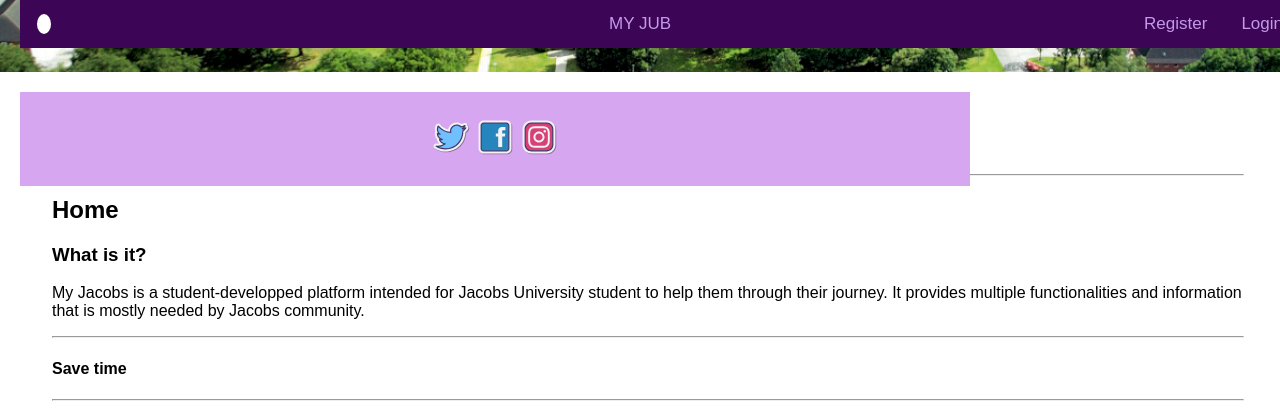
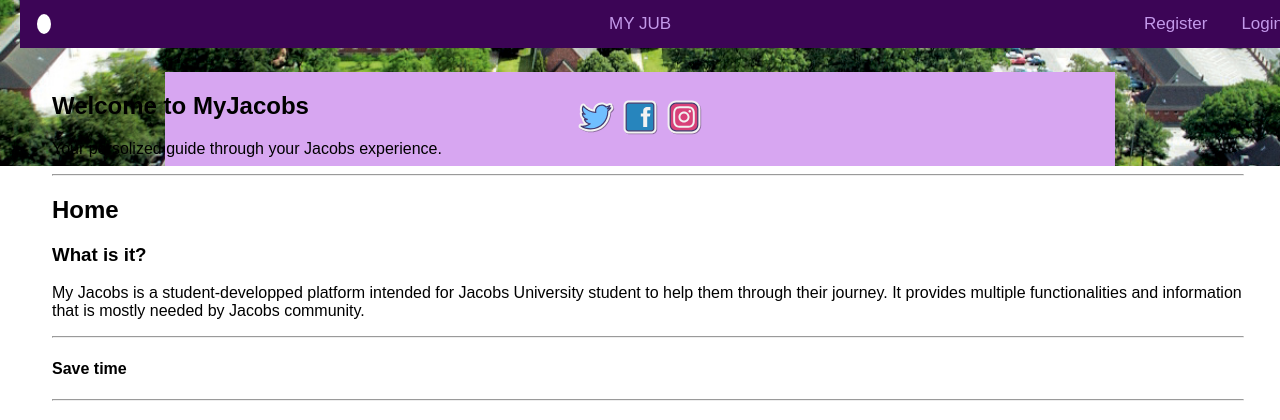
Before and after one commit to Mahdi-Ouchrahou/Mahdi-Ouchrahou.github.io, a PHP site: page / in a window 1280 px wide. Shown: the top 420 px of the page. Run offline with PHP 8.4, Linux system fonts and the light colour scheme; some libraries are stand-ins or nearby versions.

Commit message:
second test

```diff
--- a/index.html
+++ b/index.html
@@ -16,7 +16,7 @@
     <div class="bg-img">
     <!-- Header Section -->
     <header>
-        <div class="container">
+        <div class="container-nav">
         <div id="topnav">
             <a href="index.html">
                 <div id="logo-image">
@@ -52,7 +52,7 @@
     <br>
     <br>
 
-    <div class="container">
+    <div class="container-body">
         <main class="body_sec" style="padding-left:16px">
             <section class="Content">
                 <h1>Welcome to MyJacobs</h2>
--- a/style.css
+++ b/style.css
@@ -19,11 +19,18 @@ html{
   position: relative;
 }
 
-.container{
+.container-nav{
   position: absolute;
   margin: 20px;
   width: auto;
 }
+
+.container-body{
+  position: absolute;
+  margin: 20px;
+  width: auto;
+}
+
 
 
 body {
```
